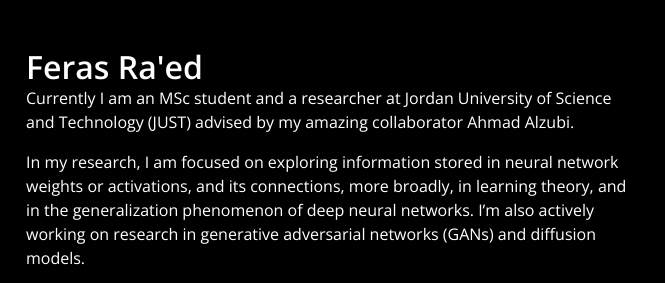
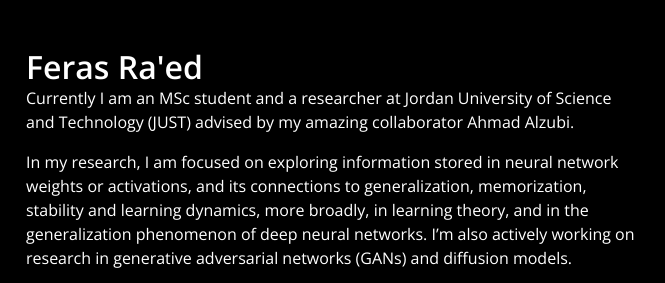
Before and after one commit to ferasraed/ferasraed.github.io, a plain HTML site: page index.html in a window 1280 px wide. Shown: the top 283 px of the page, 469-1134 px from the left. Drawn offline with nearby package versions, Linux system fonts and the light colour scheme.

Commit message:
Update index.html

```diff
--- a/index.html
+++ b/index.html
@@ -40,7 +40,7 @@
                 <h2 class="mb-0">Feras Ra'ed</h2>
                 <p>Currently I am an MSc student and a researcher at Jordan University of Science and Technology (JUST) advised by my amazing collaborator Ahmad Alzubi.</p>
 		<!--<p>Before this I was an undergraduate student at JUST as well, working with professor Ahmad Abu-El-Haija.</p>-->
-                <p>In my research, I am focused on exploring information stored in neural network weights or activations, and its connections, more broadly, in learning theory, and in the generalization phenomenon of deep neural networks. I’m also actively working on research in generative adversarial networks (GANs) and diffusion models.</p>
+                <p>In my research, I am focused on exploring information stored in neural network weights or activations, and its connections to generalization, memorization, stability and learning dynamics, more broadly, in learning theory, and in the generalization phenomenon of deep neural networks. I’m also actively working on research in generative adversarial networks (GANs) and diffusion models.</p>
                 <p>I enjoy studying machine learning and its related aspects, including deep learning, algorithms, mathematics<!-- (esp. calculus and linear algebra)-->, and programming languages. In my free time I like to travel mostly to explore our world.</p>
 
                 <p>You can reach me at ferasm (dot) raed (at) gmail.com</p>
```
